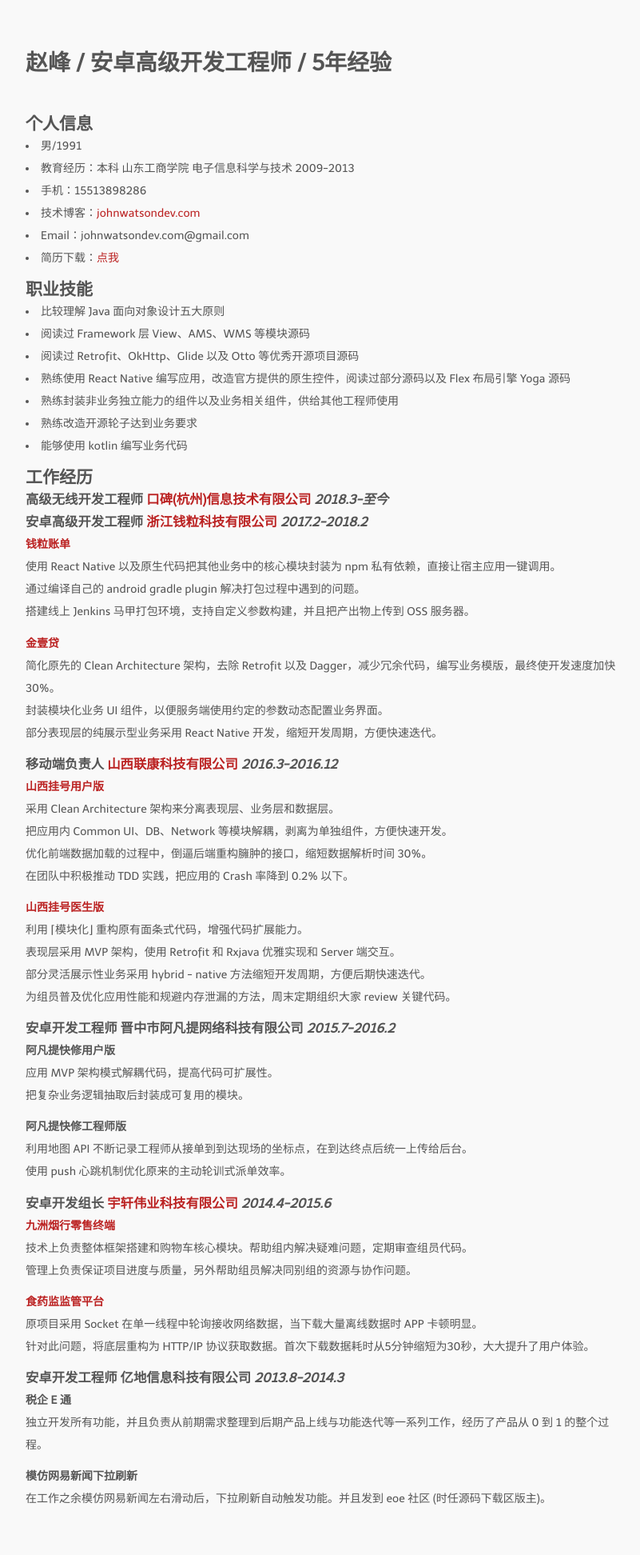
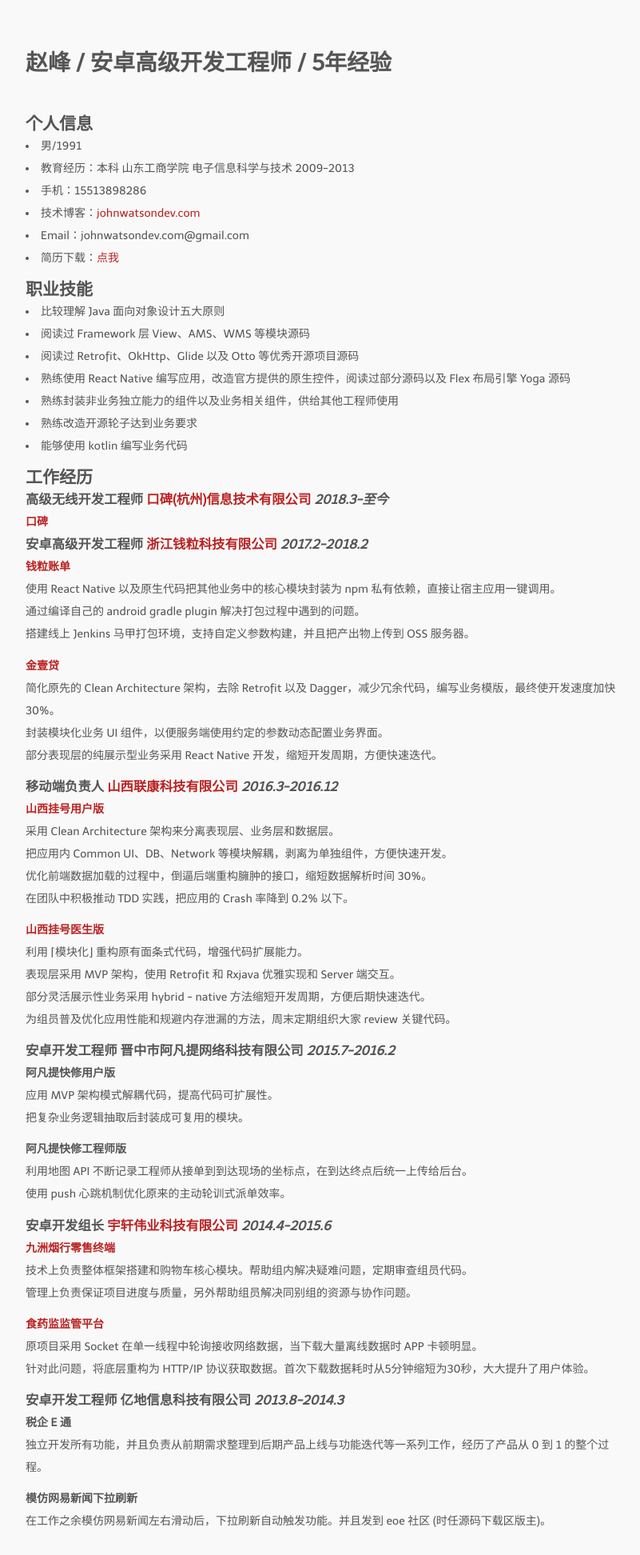
Before and after one commit to johnwatsondev/johnwatsondev.github.io, a Jekyll site: the page built from mycv.md, in a window 1280 px wide. Shown: the whole page at 80% size, without its empty margins (233-1034 px from the left). Built offline with Jekyll 4.4.1, drawn with Linux system fonts in a browser that asks for light colours; nearby versions of some CDN libraries; some web fonts are replaced; before the commit the page ends 1916 px from its top, so only the background shows below that.

Commit message:
Update: work experience of my CV

```diff
--- a/mycv.md
+++ b/mycv.md
@@ -27,6 +27,8 @@ permalink: /mycv
 ## 工作经历
 
 ### 高级无线开发工程师 [口碑(杭州)信息技术有限公司](https://www.koubei.com) *2018.3-至今*
+
+#### [口碑](https://www.koubei.com/app)
 
 ### 安卓高级开发工程师 [浙江钱粒科技有限公司](https://www.fqgj.net/) *2017.2-2018.2*
 
```
